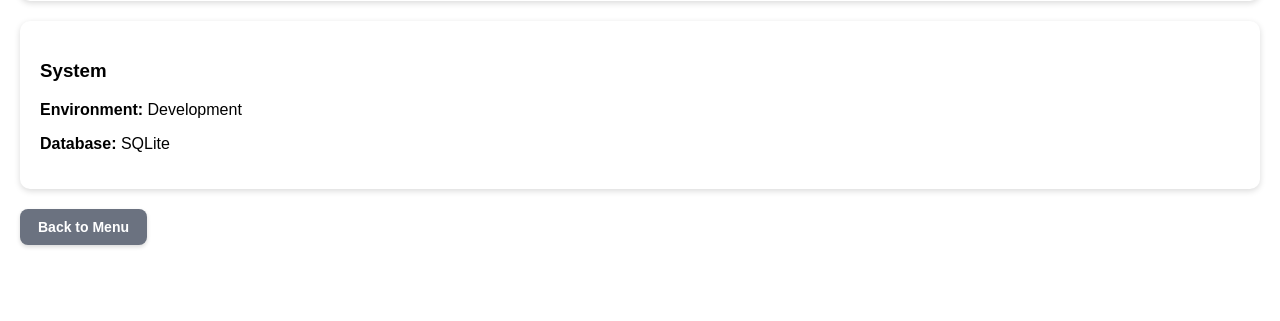
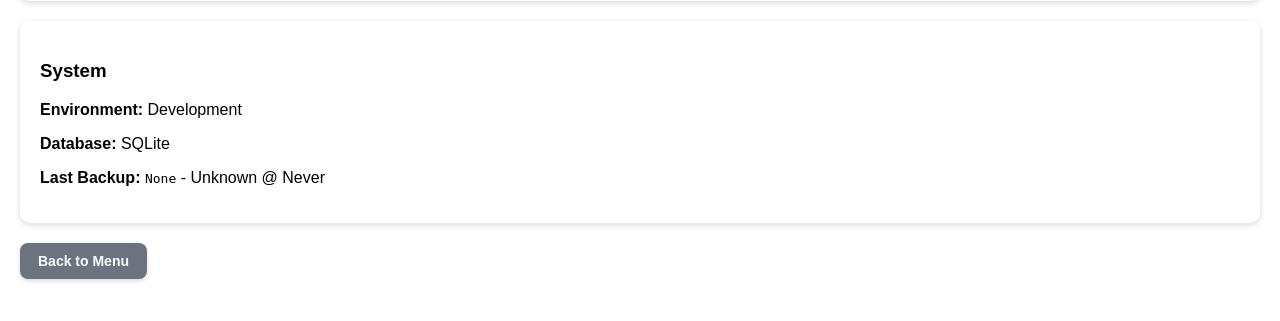
Before and after one commit to lucmcmullan/TL-Bench-Logger, a Flask app: page /about in a window 1280 px wide. Shown: the part 302-623 px from the top of the page. Run offline with Flask 3, Linux system fonts and the light colour scheme; a user stored in the database is signed in.

Commit message:
Add last backup to about section

```diff
--- a/routes/auth.py
+++ b/routes/auth.py
@@ -14,6 +14,9 @@ from flask import(
 from database.db import db
 from database.models import InspectionSession, SessionUser, User
 import versioning
+
+import json
+from pathlib import Path
 
 from datetime import date, datetime
 
@@ -136,6 +139,14 @@ def join_or_start_session():
 @auth_bp.route("/about")
 @login_required
 def about():
+    backup_info = {"filename": "None", "backup_type": "Unknown", "created_at": "Never"}
+
+    meta_file = Path("data/backups/_last_backup.json")
+
+    if meta_file.exists():
+        with open(meta_file) as f:
+            backup_info = json.load(f)
+
     uptime_seconds = int((datetime.now() - START_TIME).total_seconds())
 
     return render_template(
@@ -143,5 +154,6 @@ def about():
         version=versioning.VERSION,
         build_date=versioning.BUILD_DATE,
         build_number=versioning.BUILD_NUMBER,
-        uptime_seconds=uptime_seconds
+        uptime_seconds=uptime_seconds,
+        backup_info=backup_info
     )
--- a/templates/about.html
+++ b/templates/about.html
@@ -34,6 +34,7 @@
             <h3>System</h3>
             <p><strong>Environment: </strong>Development</p>
             <p><strong>Database: </strong>SQLite</p>
+            <p><strong>Last Backup: </strong><code>{{ backup_info.filename }}</code> - {{ backup_info.backup_type }} @ {{backup_info.created_at }}</p>
         </div>
 
         <button onclick="window.location.href='/menu'" class="btn-secondary">Back to Menu</button>
```
Also changed, not shown: database/backup.py (+11 -2 lines), database/seed.py (+2 -8 lines).
